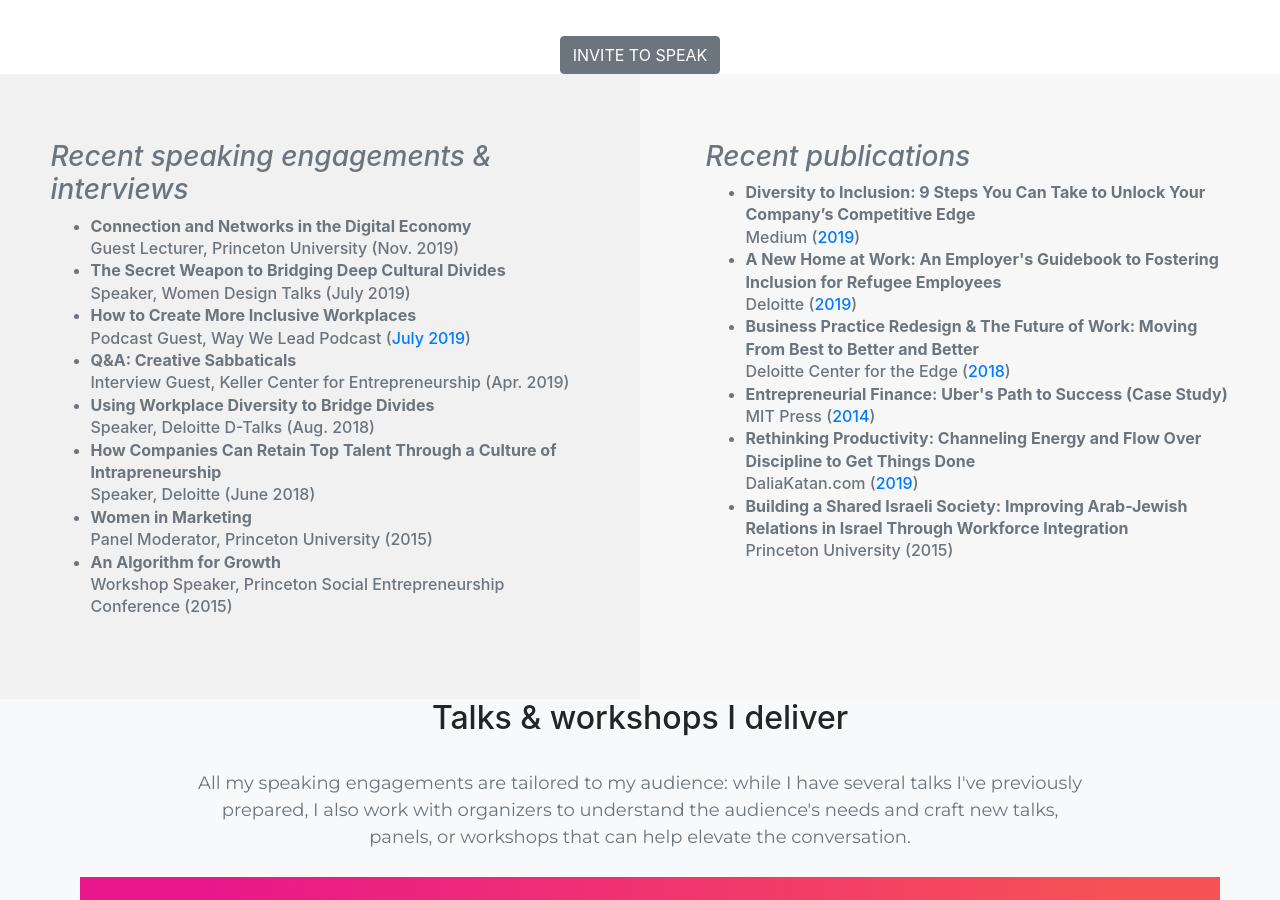
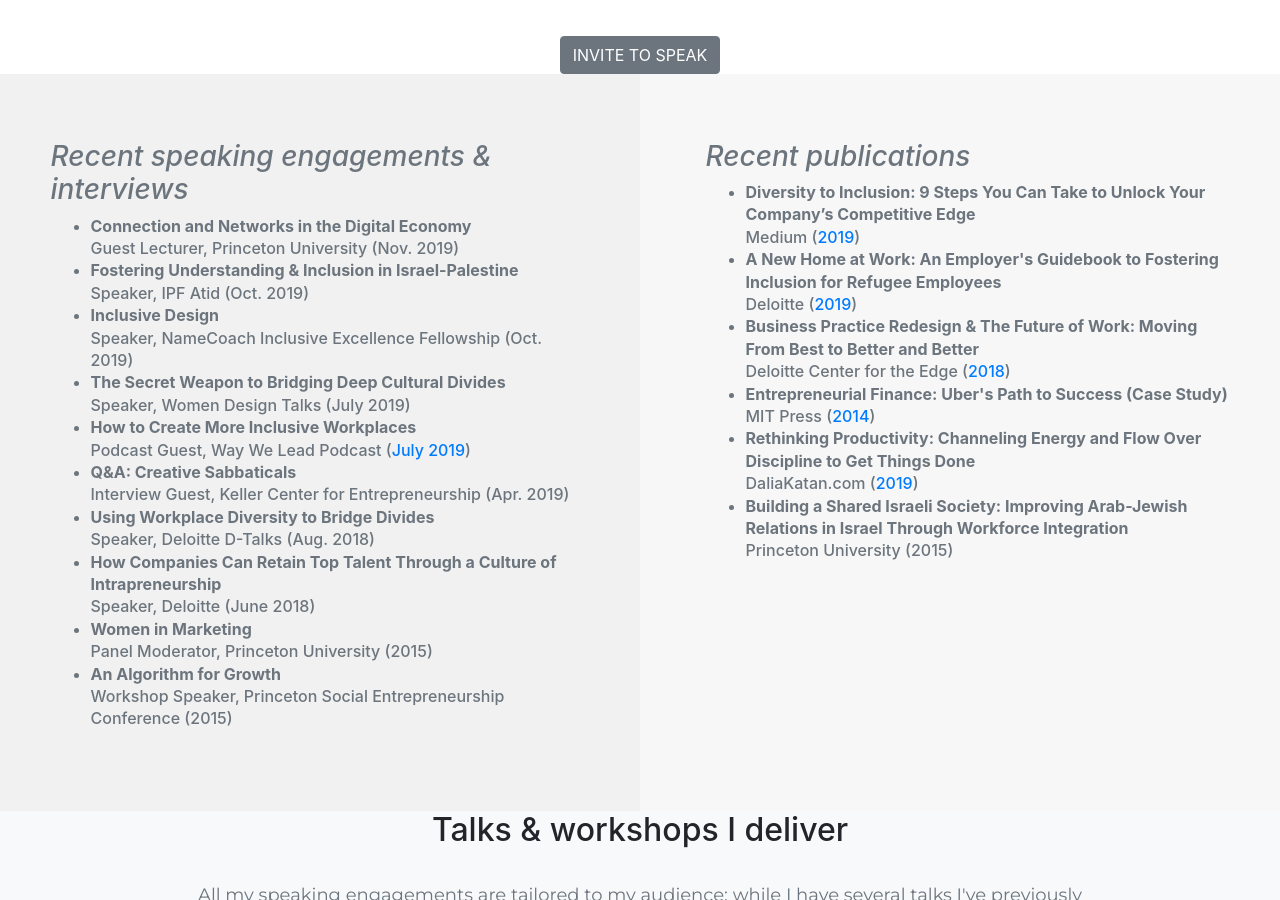
Before and after one commit to dalkat/dalkat.github.io, a Jekyll site: the page built from speaker.md, in a window 1280 px wide and 900 px high, scrolled down 966 px. Built offline with Jekyll 4.4.1, drawn with Linux system fonts in a browser that asks for light colours; nearby versions of some CDN libraries; some web fonts are replaced; library files that are not in the unit come from our copies.

Commit message:
added upcoming talks

```diff
--- a/_layouts/home.html
+++ b/_layouts/home.html
@@ -129,7 +129,10 @@ layout: default
             </p><br></div>
             <div class="col-md-6 text-muted">
             <p><h4>Recent talks</h4></p>
-            <p><ul id="speaking"><li><b>Connection and Networks in the Digital Economy</b><br>Guest Lecturer, Princeton University (Nov. 2019)</li>
+            <p><ul id="speaking">
+          	<li><b>Connection and Networks in the Digital Economy</b><br>Guest Lecturer, Princeton University (Nov. 2019)</li>
+          	<li><b>Fostering Understanding & Inclusion in Israel-Palestine</b><br>Speaker, IPF Atid (Oct. 2019)</li>
+          	<li><b>Inclusive Design</b><br>Speaker, NameCoach Inclusive Excellence Fellowship (Oct. 2019)</li>
             <li><b>The Secret Weapon to Bridging Deep Cultural Divides</b><br>Speaker, Women Design Talks (July 2019)</li>
             <li><b>How to Create More Inclusive Workplaces</b><br>Podcast Guest, Way We Lead Podcast (<a href="https://www.thewaywelead.com/podcast/episode/49b56c90/s1e4-how-to-create-more-inclusive-workplaces-with-dalia-katan" target="_blank">July 2019</a>)</li>
             <li><b>Using Workplace Diversity to Bridge Divides</b><br>Speaker, Deloitte D-Talks (Aug. 2018)</li>
--- a/_layouts/speaker.html
+++ b/_layouts/speaker.html
@@ -87,6 +87,8 @@ layout: default-sub
       <h3 class="text-muted"><span style="text-align: center;"><em>Recent speaking engagements & interviews</em></span></h3>
           <h5 style="font-size:1rem!important;"><ul class="text-muted" style="line-height: 1.4">
           	<li><b>Connection and Networks in the Digital Economy</b><br>Guest Lecturer, Princeton University (Nov. 2019)</li>
+          	<li><b>Fostering Understanding & Inclusion in Israel-Palestine</b><br>Speaker, IPF Atid (Oct. 2019)</li>
+          	<li><b>Inclusive Design</b><br>Speaker, NameCoach Inclusive Excellence Fellowship (Oct. 2019)</li>
             <li><b>The Secret Weapon to Bridging Deep Cultural Divides</b><br>Speaker, Women Design Talks (July 2019)</li>
             <li><b>How to Create More Inclusive Workplaces</b><br>Podcast Guest, Way We Lead Podcast (<a href="https://www.thewaywelead.com/podcast/episode/49b56c90/s1e4-how-to-create-more-inclusive-workplaces-with-dalia-katan" target="_blank">July 2019</a>)</li>
             <li><b>Q&A: Creative Sabbaticals</b><br>Interview Guest, Keller Center for Entrepreneurship (Apr. 2019)</li>
```
